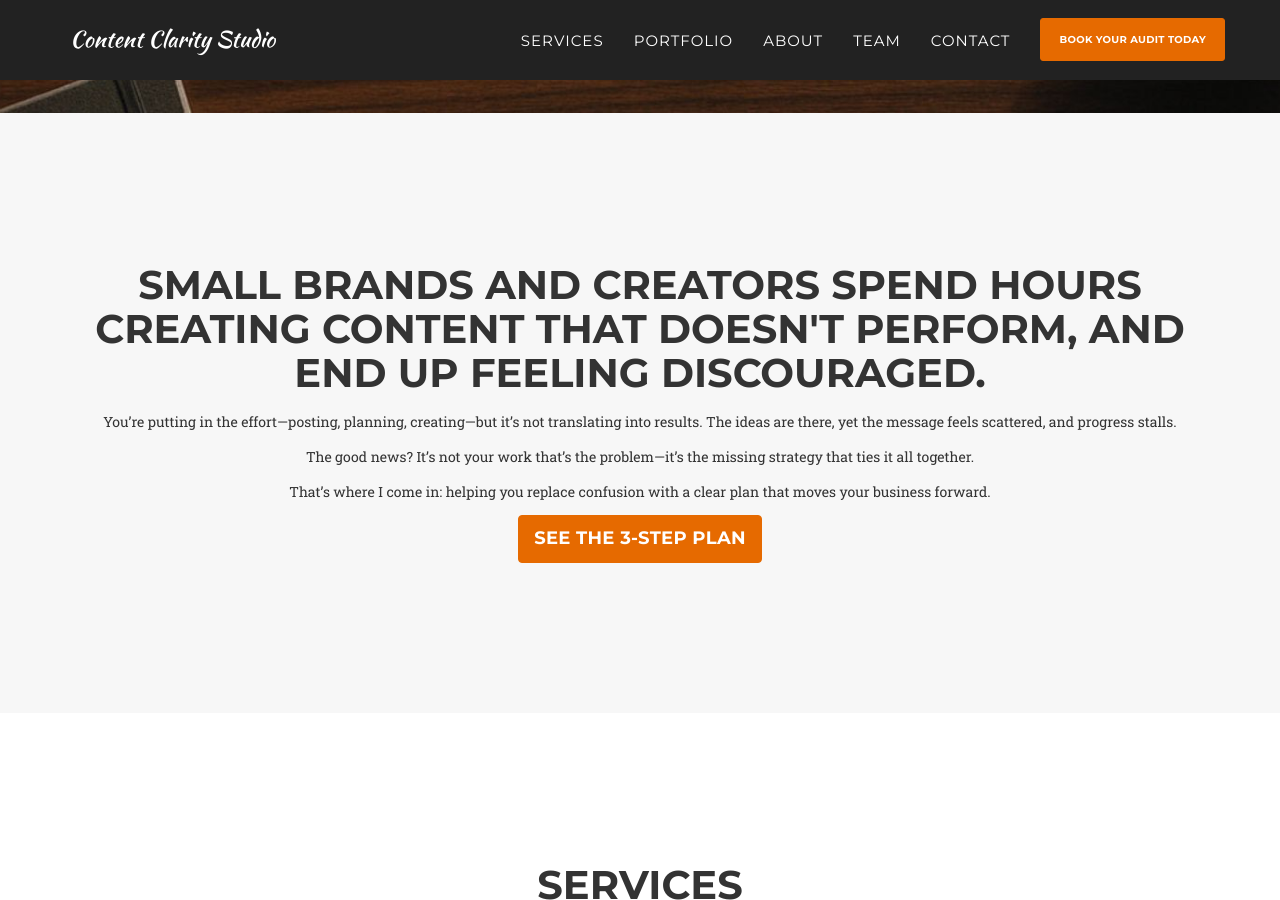
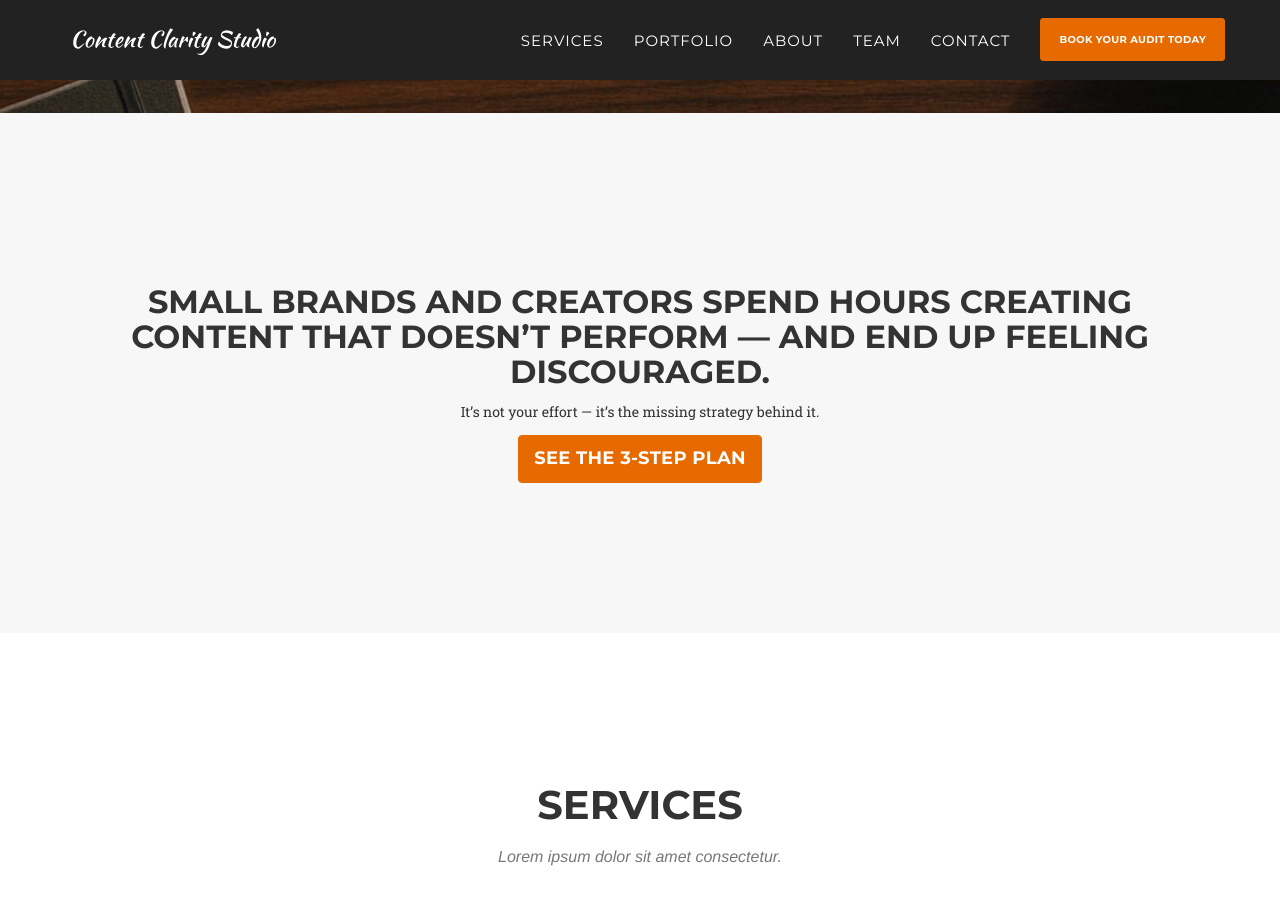
Before and after one commit to ContentClarityStudio/contentclaritystudio.github.io, a Jekyll site: the page built from index.html, in a window 1280 px wide and 900 px high, scrolled down 889 px. Built offline with Jekyll 4.4.1, drawn with Linux system fonts in a browser that asks for light colours; some web fonts are replaced.

Commit message:
Update problem.html

```diff
--- a/_includes/problem.html
+++ b/_includes/problem.html
@@ -1,15 +1,10 @@
 <section id="problem" class="bg-light-gray">
   <div class="container text-center">
-    <h2 class="section-heading">Small brands and creators spend hours creating content that doesn't perform, and end up feeling discouraged.</h2>
-    <p class="section-subheading">
-      You’re putting in the effort—posting, planning, creating—but it’s not translating into results.
-      The ideas are there, yet the message feels scattered, and progress stalls.
-    </p>
-    <p>
-      The good news? It’s not your work that’s the problem—it’s the missing strategy that ties it all together.
-    </p>
-    <p>
-      That’s where I come in: helping you replace confusion with a clear plan that moves your business forward.
+    <h2 class="problem-heading">
+      Small brands and creators spend hours creating content that doesn’t perform — and end up feeling discouraged.
+    </h2>
+    <p class="problem-bridge">
+      It’s not your effort — it’s the missing strategy behind it.
     </p>
     <a href="#services" class="btn btn-primary btn-cta">See the 3-step plan</a>
   </div>
```
